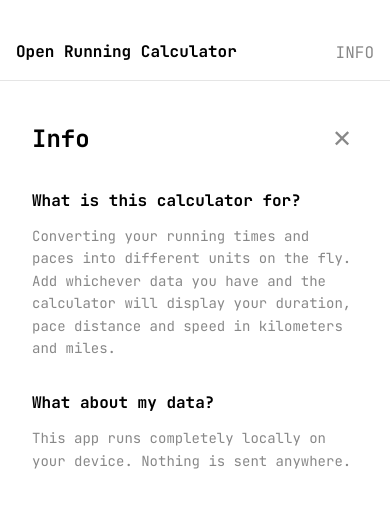
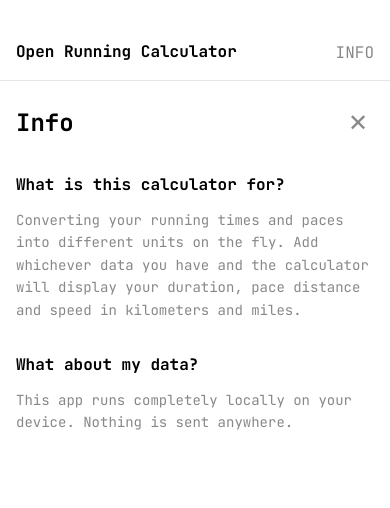
Before and after one commit to flashworth/runningcalculator, a React (Vite) app: page / in a window 390 px wide. Both pictures are taken after a click on the button "INFO". Shown: the top 508 px of the page. Built offline with nearby package versions, Linux system fonts and the light colour scheme.

Commit message:
Fixed FAQ mobile px

```diff
--- a/src/App.css
+++ b/src/App.css
@@ -346,7 +346,6 @@
 /* ── FAQ ── */
 
 .faq {
-    padding: 1rem;
     overflow-y: auto;
 }
 
```
